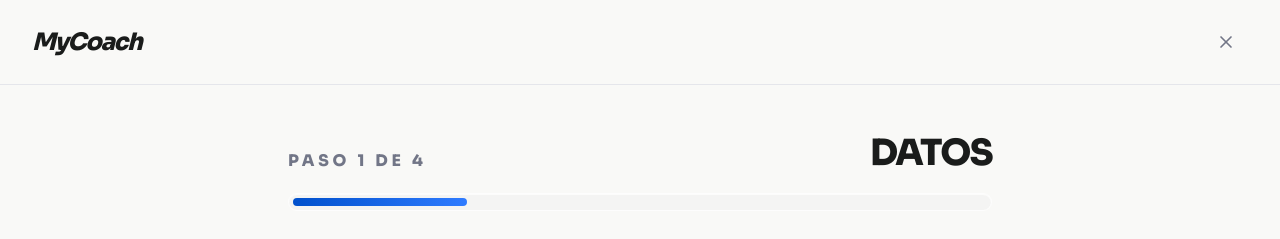
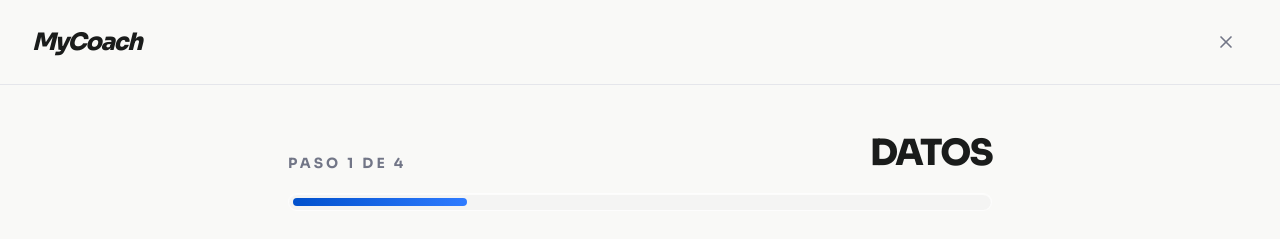
Before and after one commit to vicalbahaca/MyCoach, a Next.js app: page /plan in a window 1280 px wide. Shown: the top 239 px of the page. Built offline with nearby package versions, Linux system fonts and the light colour scheme.

Commit message:
Reduce step progress label emphasis

```diff
--- a/src/components/ui-kit/form.tsx
+++ b/src/components/ui-kit/form.tsx
@@ -46,7 +46,7 @@ export function FormProgress({
   return (
     <div className="mb-14 space-y-5">
       <div className="flex items-end justify-between gap-6">
-        <span className="font-display text-sm font-black uppercase tracking-[0.24em] text-[var(--form-outline-strong)] sm:text-base">
+        <span className="font-display text-xs font-bold uppercase tracking-[0.22em] text-[var(--form-outline-strong)] sm:text-sm">
           Paso {step} de {totalSteps}
         </span>
         <span className="font-display text-3xl font-black uppercase tracking-[-0.04em] text-[var(--form-ink)] sm:text-4xl">
```
